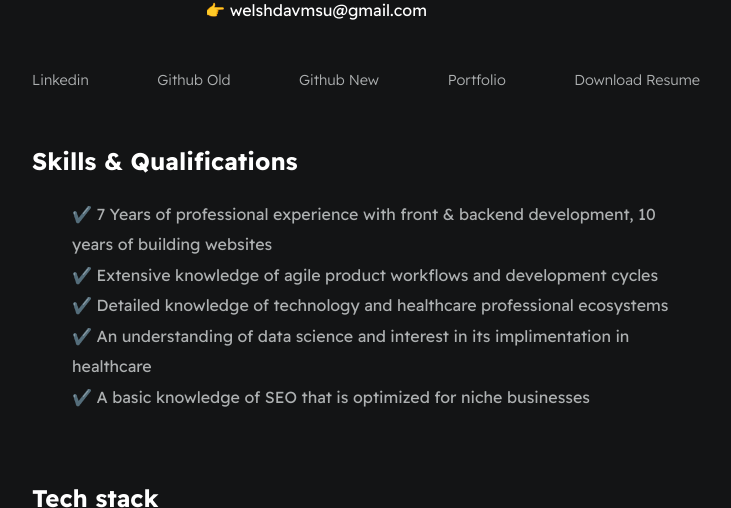
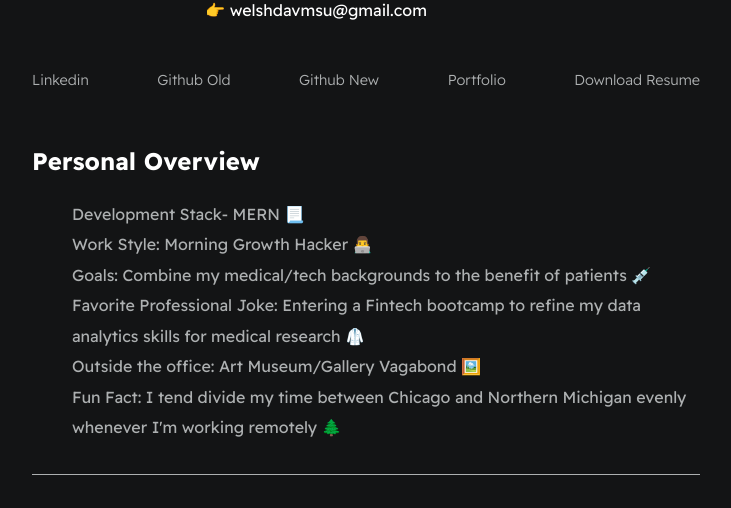
Before and after one commit to DWAcademProgramming/Resume-Website, a plain HTML site: page index.html in a window 1280 px wide. Shown: the part 234-742 px from the top of the page, without its empty margins (274-1005 px from the left). Drawn offline with Linux system fonts and the light colour scheme.

Commit message:
Add files via upload
Addition of a favicon and a quick 101.

```diff
--- a/index.html
+++ b/index.html
@@ -7,6 +7,7 @@
         <meta name="description" content="">
         <meta name="viewport" content="width=device-width, initial-scale=1">
         <link rel="stylesheet" href="./styles/main.css">
+        <link rel="shortcut icon" href="./assets/images/profile.png" type="image/x-icon">
     </head>
     <body>
         <div id="container--main">
@@ -32,10 +33,22 @@
                 </div>
             </section>
 
+            <section class="section--page border-bottom">
+                <h2>Personal Overview</h2>
+                <ul id="qualifications--list">
+                    <li>Development Stack- MERN 📃</li>
+                    <li>Work Style: Morning Growth Hacker 👨‍💻</li>
+                    <li>Goals: Combine my medical/tech backgrounds to the benefit of patients 💉 </li>
+                    <li>Favorite Professional Joke: Entering a Fintech bootcamp to refine my data analytics skills for medical research 🥼</li>
+                    <li>Outside the office: Art Museum/Gallery Vagabond 🖼️</li>
+                    <li>Fun Fact: I tend divide my time between Chicago and Northern Michigan evenly whenever I'm working remotely 🌲</li>
+                </ul>
+            </section>
+
             <section class="section--page">
                 <h2>Skills & Qualifications</h2>
                 <ul id="qualifications--list">
-                    <li>✔️ 7 Years of professional experience with front & backend development, 10 years of building websites</li>
+                    <li>✔️ 7 Years of professional experience with front & backend development, 10 years of building basic sites</li>
                     <li>✔️ Extensive knowledge of agile product workflows and development cycles</li>
                     <li>✔️ Detailed knowledge of technology and healthcare professional ecosystems </li>
                     <li>✔️ An understanding of data science and interest in its implimentation in healthcare</li>
--- a/styles/main.css
+++ b/styles/main.css
@@ -153,6 +153,10 @@ li{
     height: 1px;
 }
 
+.border-bottom{
+    border-bottom:#adb0b1 solid 1px;
+}
+
 
 @media(max-width:600px){
 
```
Also changed, not shown: assets/images/profile.png (added).
